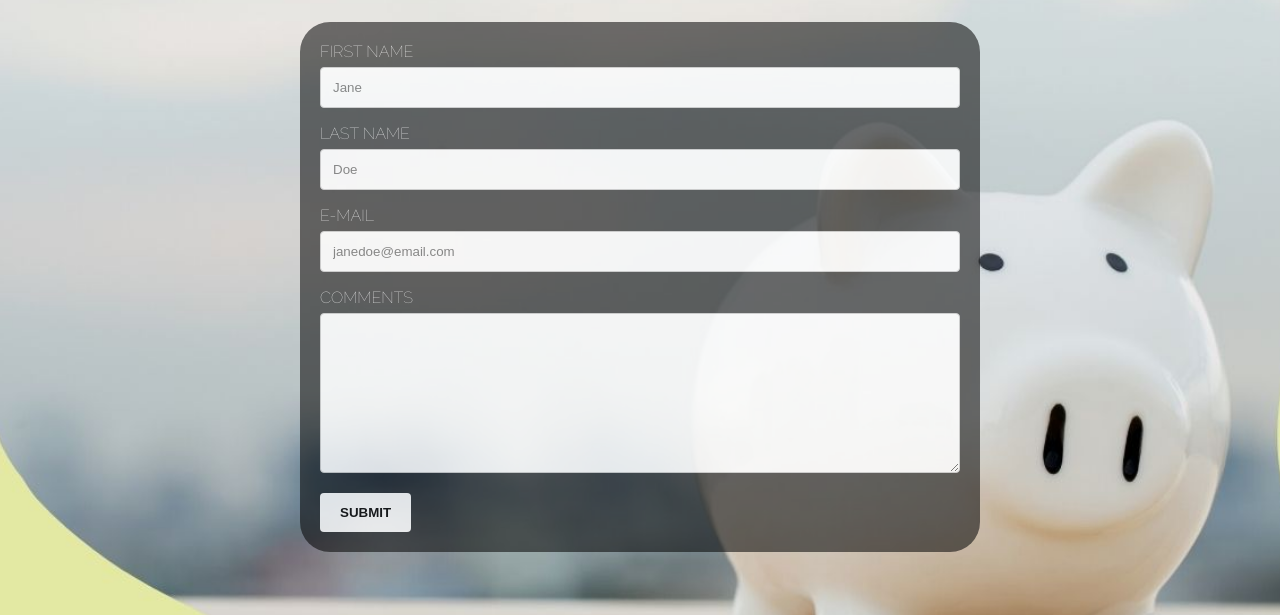
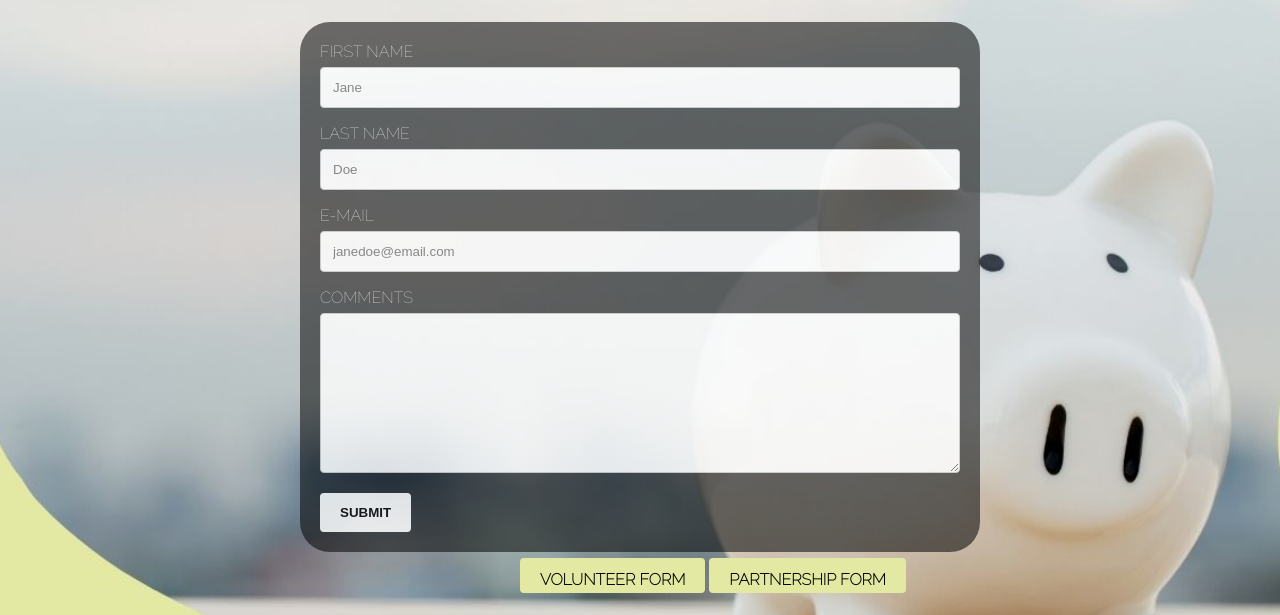
Before and after one commit to IvannaTX/HopeHacks, a plain HTML site: page contact.html in a window 1280 px wide. Shown: the part 178-793 px from the top of the page. Drawn offline with Linux system fonts and the light colour scheme; a web font is replaced by a local one.

Commit message:
added form buttons to contact page

```diff
--- a/contact.css
+++ b/contact.css
@@ -123,6 +123,47 @@
     color:white;
     border-radius: 30px;
   }
+  /* Volunteer and partnership form buttons */
+  .button {
+    background-color: #e3e9a3;
+    color: #000000;
+    font-weight: bolder;
+    padding: 12px 20px;
+    border: none;
+    border-radius: 4px;
+    cursor: pointer;
+    font-family: raleway;
+    padding-bottom: 0.5vh;
+    margin-left: 520px;
+    text-decoration: none;
+
+  }
+
+  .button:hover {
+    background-color: rgb(159, 207, 247);
+  }
+
+
+  .button2 {
+    background-color:#e3e9a3;;
+    color: #000000;
+    font-weight: bolder;
+    font-weight: 50%;
+    padding: 12px 20px;
+    border: none;
+    border-radius: 4px;
+    cursor: pointer;
+    font-family: raleway;
+    padding-bottom: 0.5vh;
+    text-decoration: none;
+
+  }
+
+  .button2:hover {
+    background-color: rgb(159, 207, 247);
+  }
+
+
 
 /* Footer   */
 footer{
--- a/contact.html
+++ b/contact.html
@@ -55,6 +55,8 @@
 
 
   <br>
+  <a class="button" href="https://forms.gle/oKr2CEJafVnEuhvY9"><b>VOLUNTEER FORM</b></a>
+  <a class="button2" href="https://forms.gle/ooH44aQVESyNSb19A"><b>PARTNERSHIP FORM</b></a>
   <br>
   <br>
 
@@ -63,7 +65,7 @@
     <p class="footer1">Copyright &copy; 2022, Tutor $cout</p>
 
     <aside>
-      <a class="social" href="https://twitter.com/?lang=en"  target="_blank" aria-label="Twitter" rel="noopener">
+      <a class="social" href="https://twitter.com/scout_tutor"  target="_blank" aria-label="Twitter" rel="noopener">
         <span class="fa-stack fa-1x sizeup">
           <i class="fa fa-circle-thin fa-stack-2x"></i>
           <i class="fa fa-twitter fa-stack-1x"></i>
```
Also changed, not shown: img/background 5.jpg (added).
